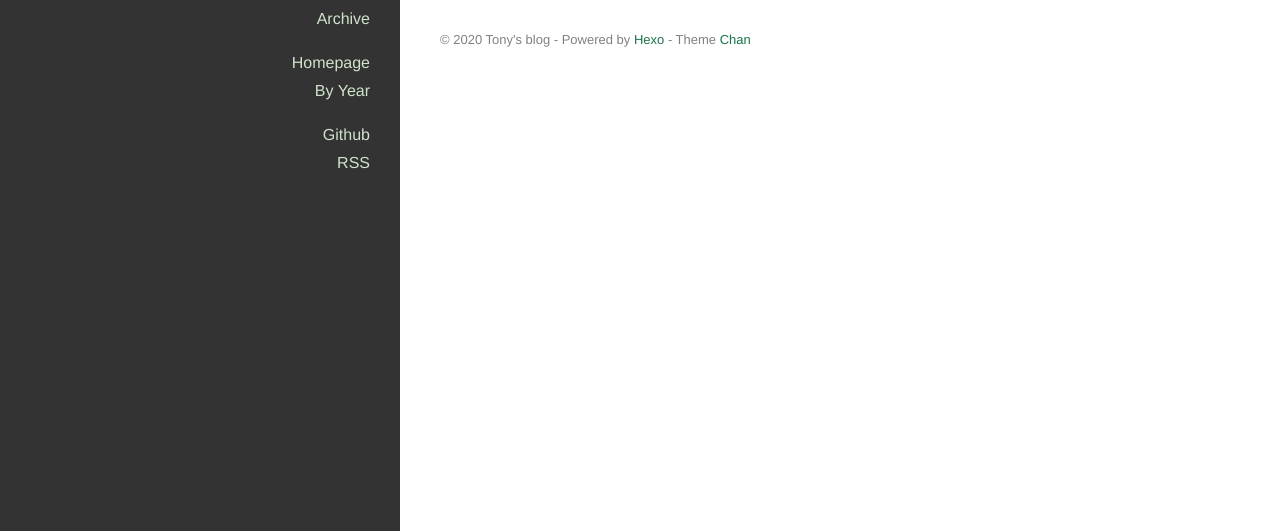
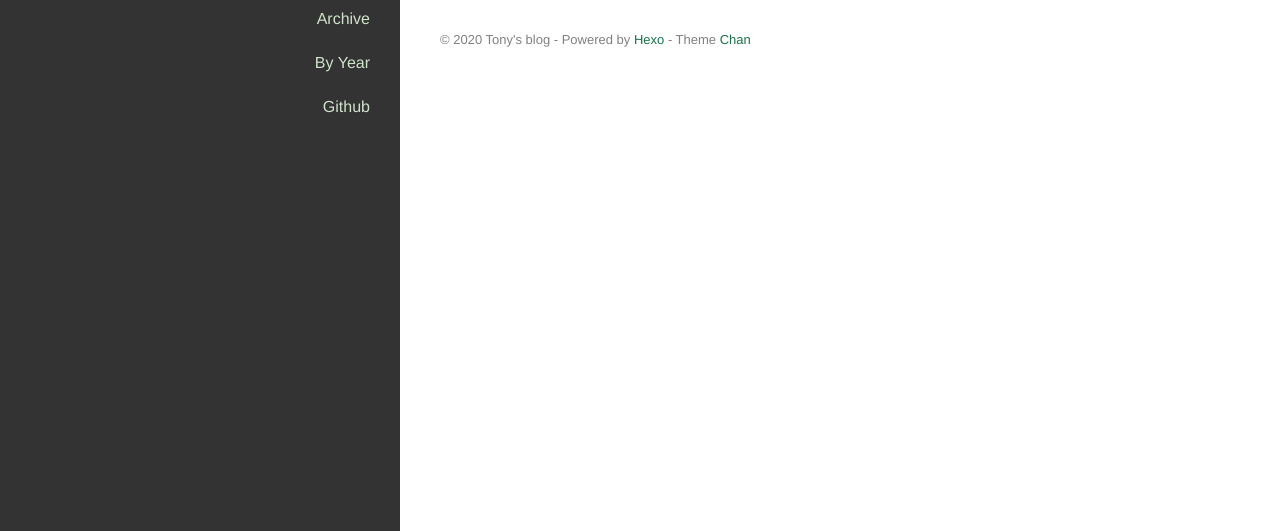
Before and after one commit to tlowry/tlowry.github.io, a plain HTML site: page 2020/06/01/hello-world/index.html in a window 1280 px wide. Shown: the part 269-800 px from the top of the page. Drawn offline with nearby package versions, Linux system fonts and the light colour scheme.

Commit message:
Site updated: 2020-06-01 17:52:08

```diff
--- a/2020/06/01/hello-world/index.html
+++ b/2020/06/01/hello-world/index.html
@@ -76,7 +76,7 @@
 
         <div class="avatar">
 
-            <a href="/"><img src="/images/avatar.png"></a>
+            <a href="/about"><img src="/images/avatar.png"></a>
 
         </div>
 
@@ -114,12 +114,6 @@
 
 
               <li>
-                <a href="/" title="Homepage" external="false">Homepage</a>
-              </li>
-
-
-
-              <li>
                 <a href="/archives" title="By Year" external="false">By Year</a>
               </li>
 
@@ -131,12 +125,6 @@
 
               <li>
                 <a href="https://github.com/tlowry" title="Github" target="_blank" rel="noopener">Github</a>
-              </li>
-
-
-
-              <li>
-                <a href="/atom.xml" title="RSS" external="false">RSS</a>
               </li>
 
 
```
Also changed, not shown: archives/2020/06/index.html (+1 -13 lines), archives/2020/index.html (+1 -13 lines), archives/index.html (+1 -13 lines), index.html (+1 -13 lines).
